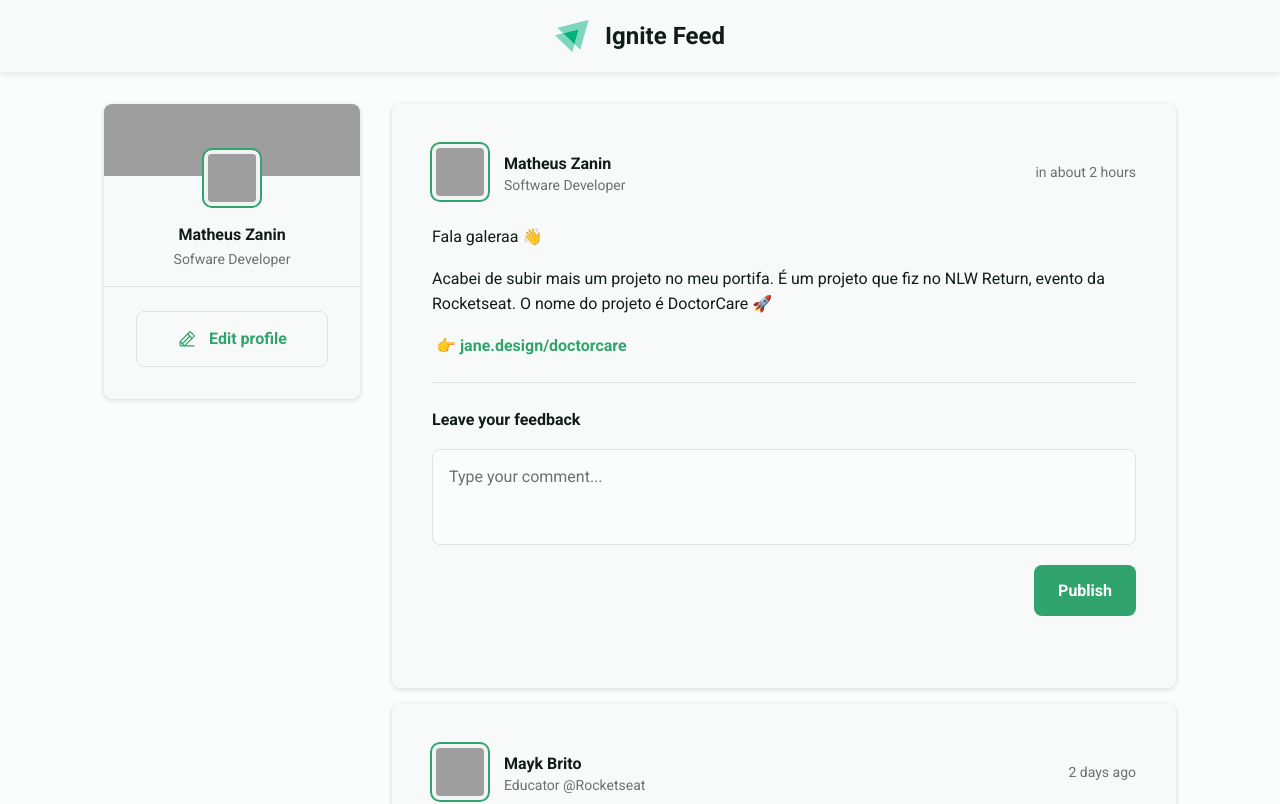
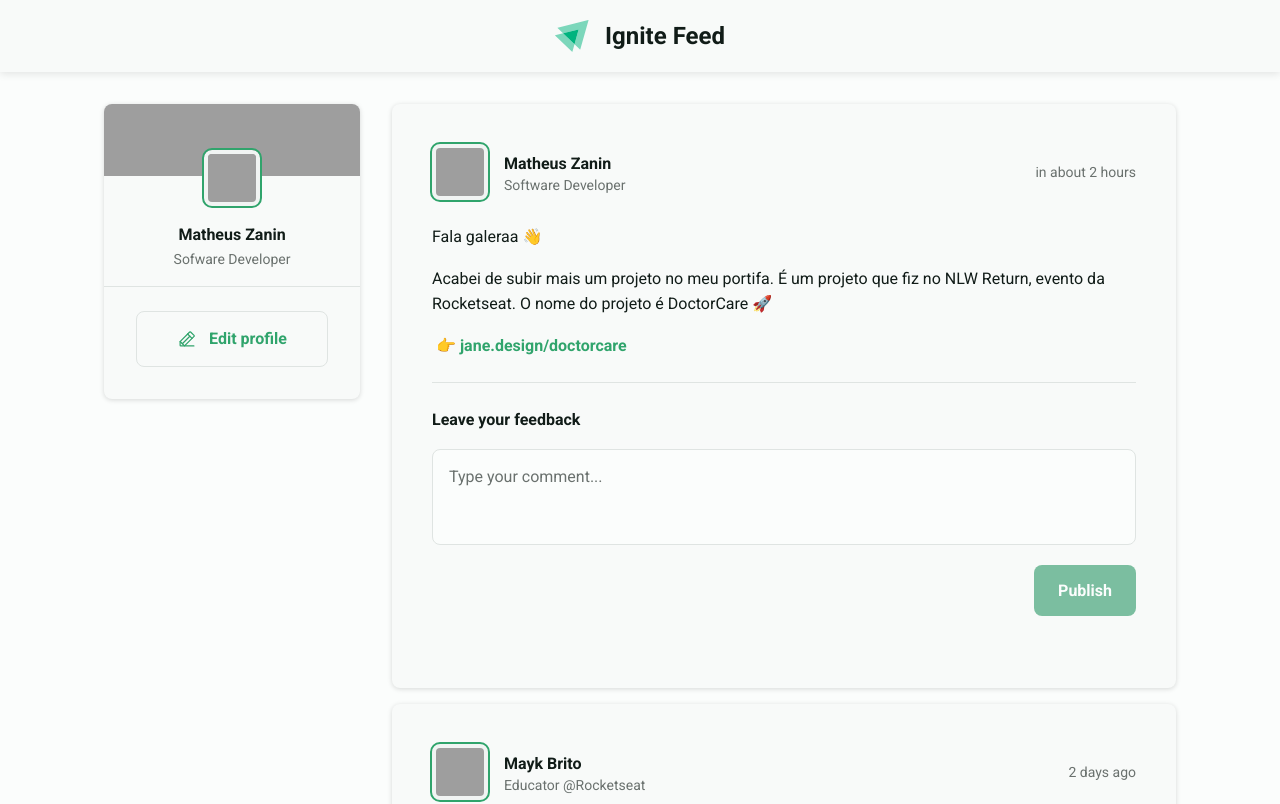
Before and after one commit to MattZ6/ignite-feed, a React (Vite) app: page / in a window 1280 px wide. Shown: the top 804 px of the page. Built offline with nearby package versions, Linux system fonts and the light colour scheme; grey boxes are pictures that could not be loaded.

Commit message:
feat(Comment): validate new comment form

```diff
--- a/src/components/Post/index.tsx
+++ b/src/components/Post/index.tsx
@@ -1,5 +1,5 @@
 import { format } from 'date-fns';
-import { FormEvent, useCallback, useMemo, useState } from 'react';
+import { FormEvent, ChangeEvent, useCallback, useMemo, useState } from 'react';
 
 import { formateRelativeDime } from '../../utils/dateFormat';
 
@@ -50,7 +50,16 @@ export function Post({ post }: Props) {
   }, [post.published_at]);
 
   const handleDeleteComment = useCallback((id: string) => {
-    setComments(state => state.filter(comment => comment.id !== id));
+    setComments(currentComments => currentComments.filter(comment => comment.id !== id));
+  }, []);
+
+  const handleNewCommentInvalid = useCallback((event: ChangeEvent<HTMLTextAreaElement>) => {
+    event.target.setCustomValidity('The comment is required');
+  }, []);
+
+  const handleCommentChanged = useCallback((event: ChangeEvent<HTMLTextAreaElement>) => {
+    event.target.setCustomValidity('');
+    setComment(event.target.value);
   }, []);
 
   const handleSubmit = useCallback((event: FormEvent<HTMLFormElement>) => {
@@ -75,6 +84,8 @@ export function Post({ post }: Props) {
     }, ...state,]);
     setComment('');
   }, [comment, comments]);
+
+  const isNewCommentEmpty = !comment.trim().length;
 
   return (
     <article className={styles.post}>
@@ -109,12 +120,14 @@ export function Post({ post }: Props) {
         <textarea
           name="comment"
           placeholder="Type your comment..."
+          required
+          onInvalid={handleNewCommentInvalid}
           value={comment}
-          onChange={ev => setComment(ev.target.value)}
+          onChange={handleCommentChanged}
         />
 
         <footer>
-          <button type="submit">Publish</button>
+          <button type="submit" disabled={isNewCommentEmpty}>Publish</button>
         </footer>
       </form>
 
@@ -126,7 +139,7 @@ export function Post({ post }: Props) {
               onDelete={() => handleDeleteComment(comment.id)}
             />
           )
-        ) }
+        )}
       </div>
     </article>
   );
--- a/src/components/Post/styles.module.css
+++ b/src/components/Post/styles.module.css
@@ -150,6 +150,12 @@
   outline-color: var(--brand-outline-color);
 }
 
+.post > form > footer > button[type="submit"]:disabled {
+  cursor: not-allowed;
+  opacity: 0.6;
+  background-color: var(--brand-hover-color);
+}
+
 .comments {
   margin-top: 2rem;
 }
```
